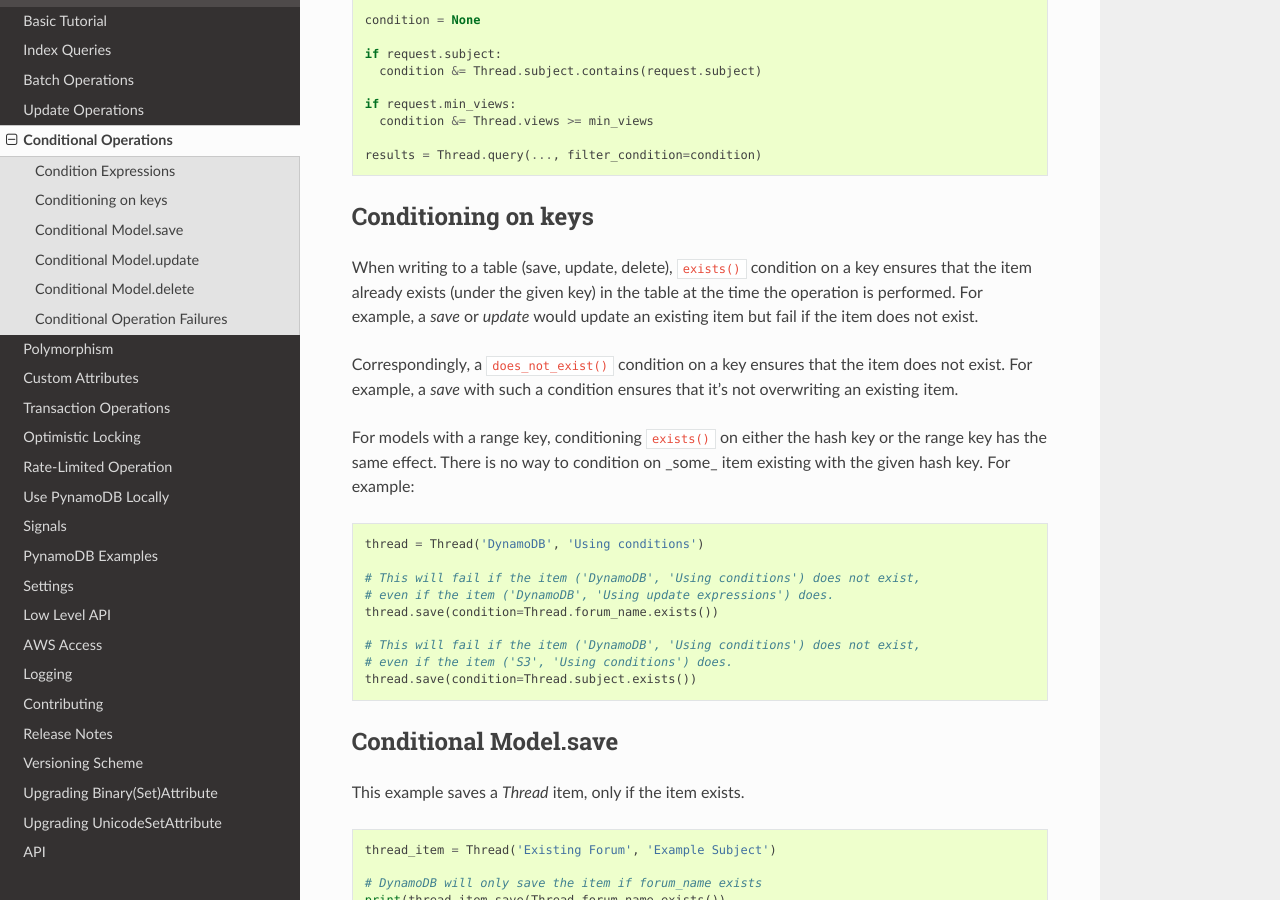
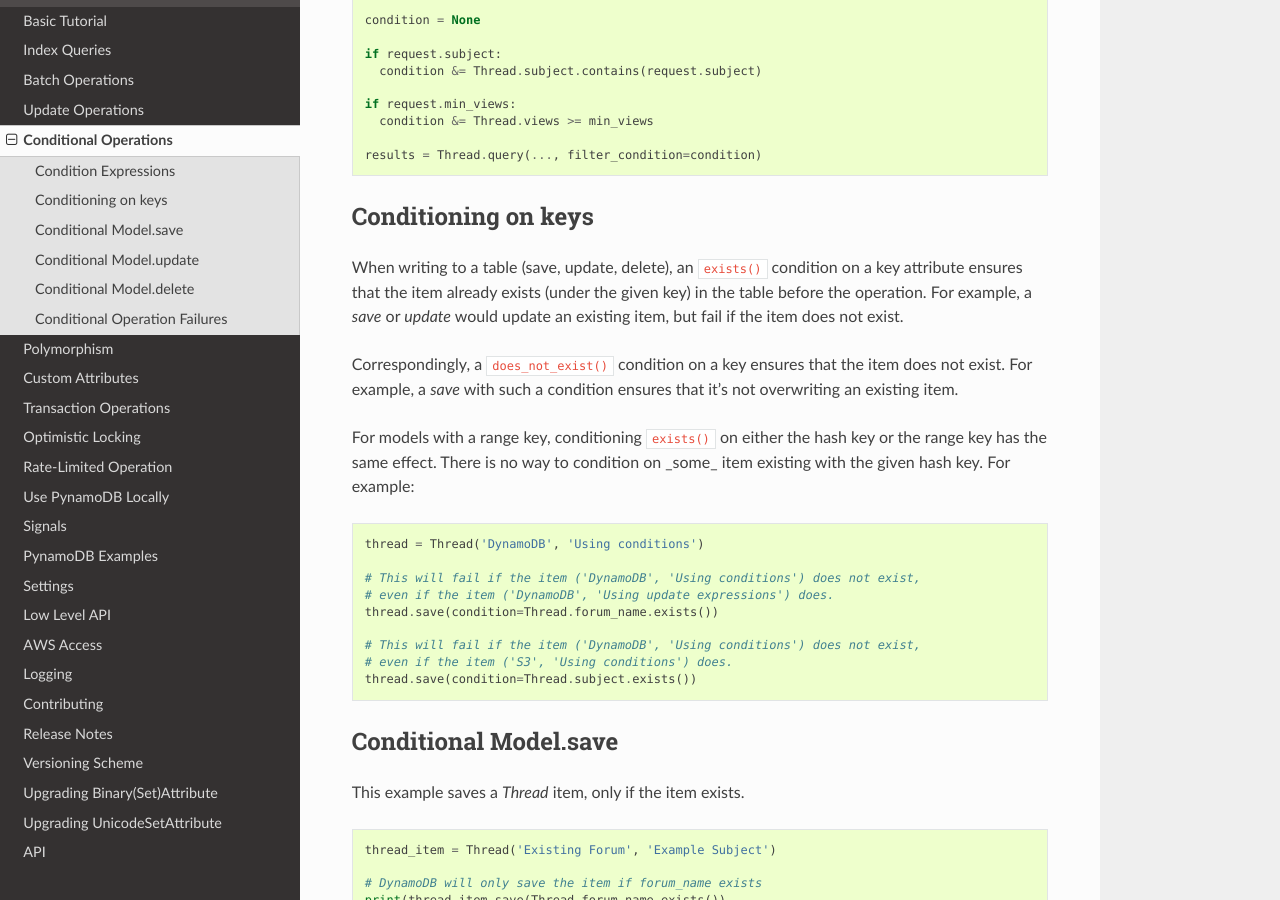
Before and after one commit to pynamodb/PynamoDB, a Sphinx documentation site: the page built from docs/conditional.rst, in a window 1280 px wide and 900 px high, scrolled down 1717 px. Built offline with Sphinx 7.4.7 and the Read the Docs theme 2.0.0, drawn with Linux system fonts in a browser that asks for light colours.

Commit message:
phrasing

```diff
--- a/docs/conditional.rst
+++ b/docs/conditional.rst
@@ -86,9 +86,10 @@ operand can be ``None`` to allow easier chaining of filter conditions:
 Conditioning on keys
 ^^^^^^^^^^^^^^^^^^^^
 
-When writing to a table (save, update, delete), ``exists()`` condition on a key ensures that the item already exists
-(under the given key) in the table at the time the operation is performed. For example,
-a `save` or `update` would update an existing item but fail if the item does not exist.
+When writing to a table (save, update, delete), an ``exists()`` condition on a key attribute
+ensures that the item already exists (under the given key) in the table before the operation.
+For example, a `save` or `update` would update an existing item, but fail if the item
+does not exist.
 
 Correspondingly, a ``does_not_exist()`` condition on a key ensures that the item
 does not exist. For example, a `save` with such a condition ensures that it's not
```
